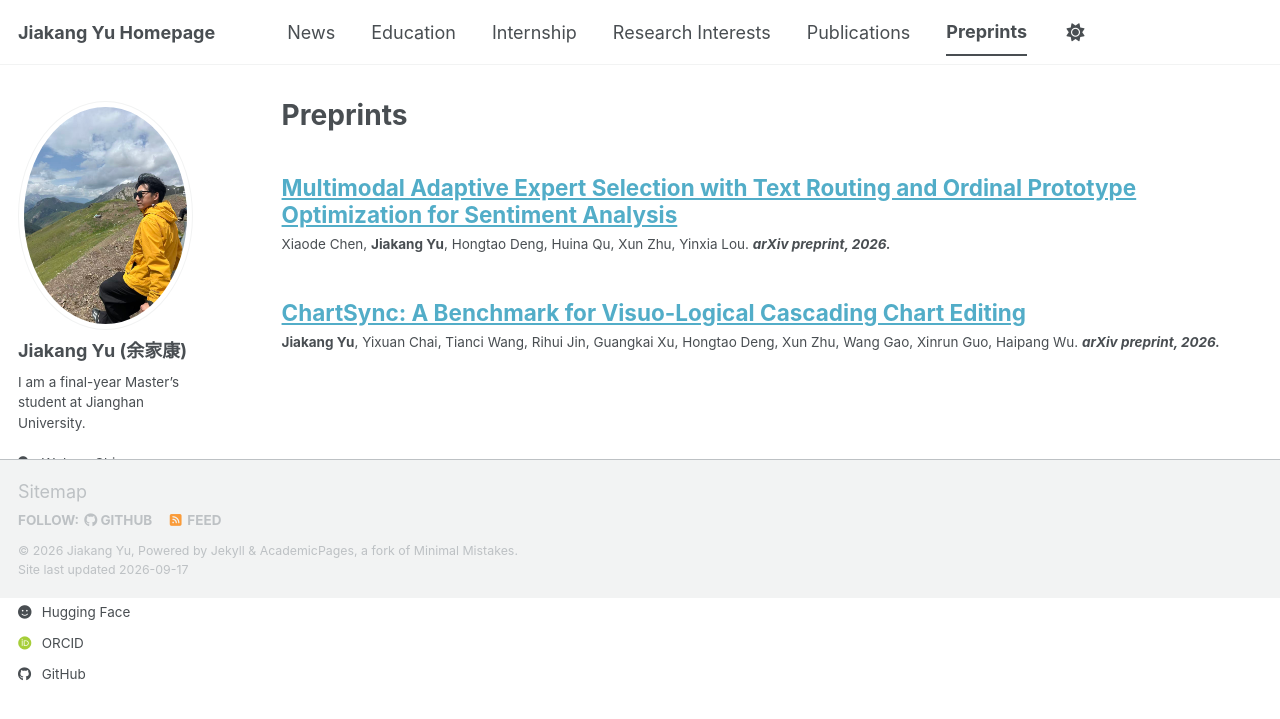
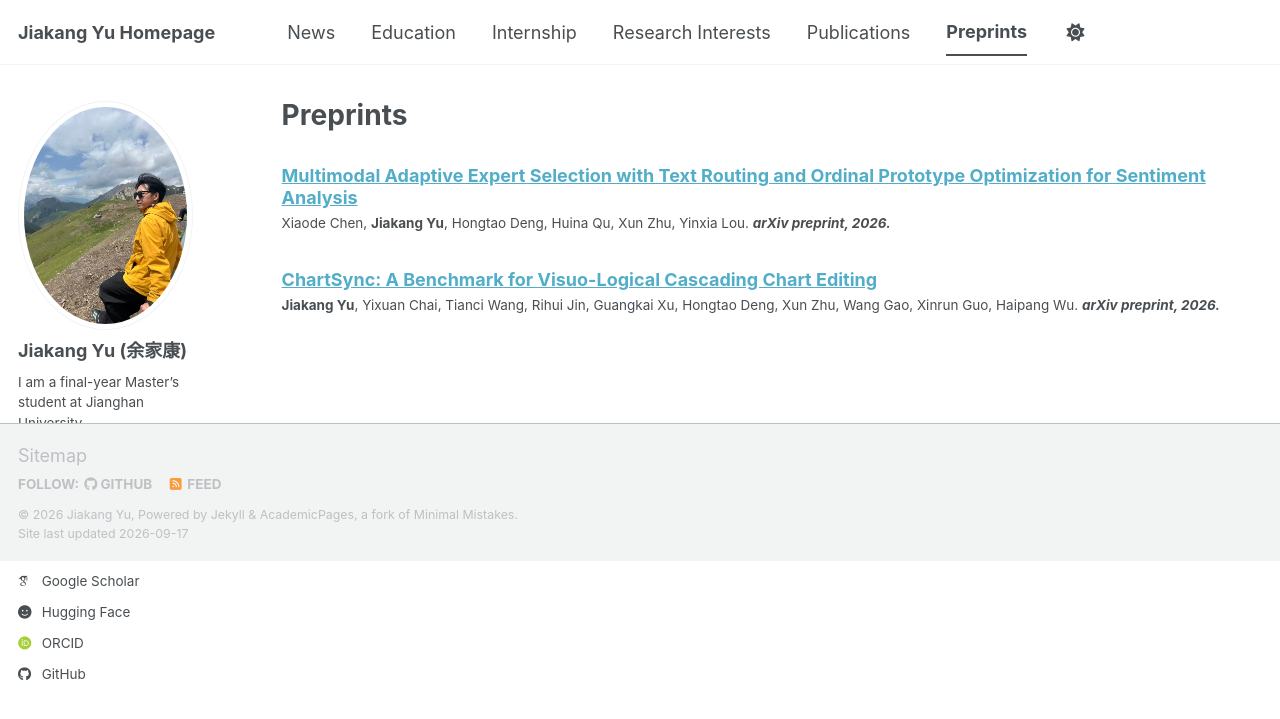
Before and after one commit to kaka-yjk/kaka-yjk.github.io, a Jekyll site: the page built from _pages/preprints.html, in a window 1280 px wide. Shown: the top 719 px of the page. Built offline with Jekyll 4.4.1, drawn with Linux system fonts in a browser that asks for light colours; some web fonts are replaced; a script bundle is joined from its source files by our own code; library files that are not in the unit come from our copies.

Commit message:
Reduce research output title size

```diff
--- a/_includes/archive-single.html
+++ b/_includes/archive-single.html
@@ -26,7 +26,7 @@
       </div>
     {% endif %}
 
-    <h2 class="archive__item-title" itemprop="headline">
+    <h2 class="archive__item-title{% if post.collection == 'publications' or post.collection == 'preprints' %} archive__item-title--compact{% endif %}" itemprop="headline">
       {% if post.collection == 'publications' or post.collection == 'preprints' %}
         <a href="{{ post.link }}">{{ title }}</a>
       {% elsif post.link %}
--- a/_sass/layout/_archive.scss
+++ b/_sass/layout/_archive.scss
@@ -46,6 +46,10 @@
   a + a {
     opacity: 0.5;
   }
+}
+
+.archive__item-title--compact {
+  font-size: $type-size-5;
 }
 
 /* remove border*/
```
